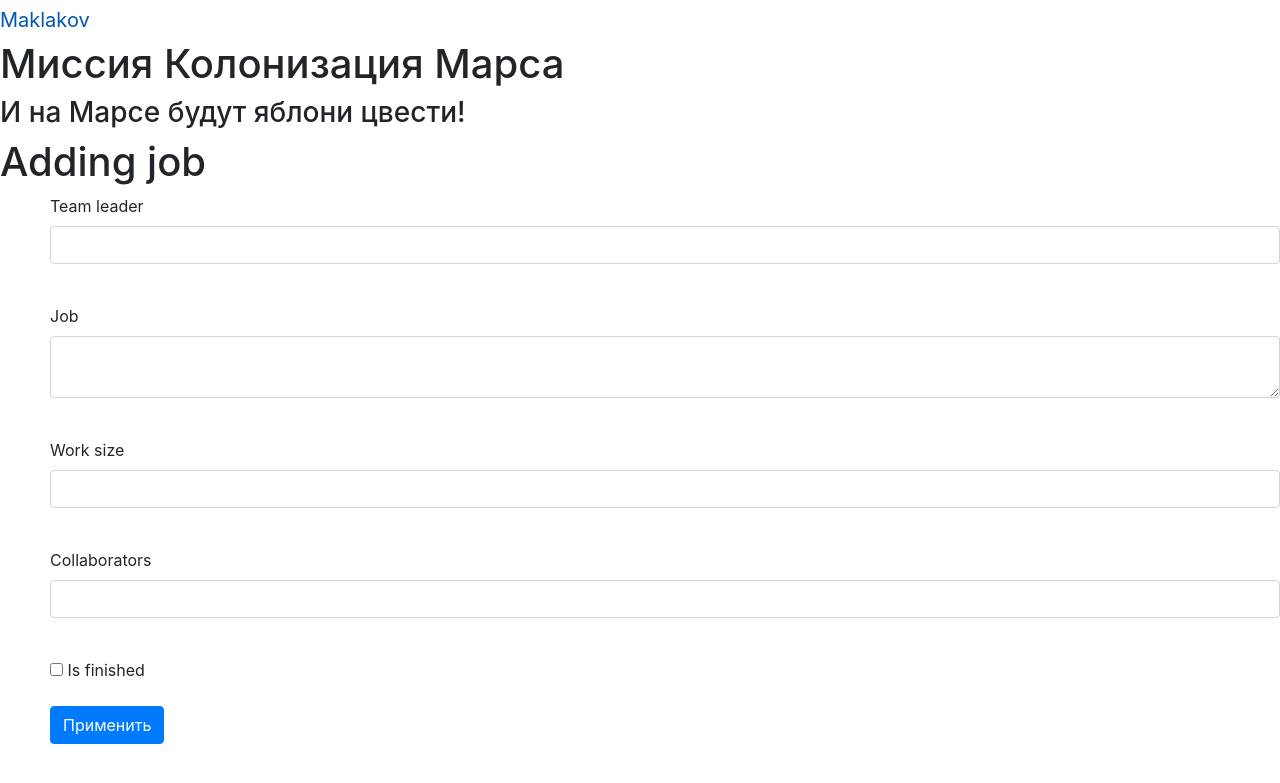
After one commit to MonitorPC/mod_form_avtoriz, a Flask app: page /jobs in a window 1280 px wide. The commit adds this page. Shown: the top 783 px of the page. Run offline with Flask 2, Linux system fonts and the light colour scheme; a user stored in the database is signed in; some libraries are stand-ins or nearby versions.

Commit message:
Add files via upload

```diff
--- a/data/jobs.py
+++ b/data/jobs.py
@@ -1,3 +1,5 @@
+import datetime
+
 import sqlalchemy
 from data.db_session import SqlAlchemyBase
 from sqlalchemy import orm
@@ -13,7 +15,7 @@ class Jobs(SqlAlchemyBase):
     job = sqlalchemy.Column(sqlalchemy.String, nullable=True)
     work_size = sqlalchemy.Column(sqlalchemy.Integer, nullable=True)
     collaborators = sqlalchemy.Column(sqlalchemy.String, nullable=True)
-    start_date = sqlalchemy.Column(sqlalchemy.DateTime)
+    start_date = sqlalchemy.Column(sqlalchemy.DateTime, default=datetime.datetime.now)
     end_date = sqlalchemy.Column(sqlalchemy.DateTime)
     is_finished = sqlalchemy.Column(sqlalchemy.Boolean)
     user = orm.relation('User')
--- a/data/users.py
+++ b/data/users.py
@@ -2,6 +2,7 @@ import datetime
 import sqlalchemy
 from flask_login import UserMixin
 from werkzeug.security import generate_password_hash, check_password_hash
+from sqlalchemy import orm
 
 from data.db_session import SqlAlchemyBase
 
@@ -20,6 +21,8 @@ class User(SqlAlchemyBase, UserMixin):
     email = sqlalchemy.Column(sqlalchemy.String,
                               index=True, unique=True, nullable=True)
 
+    jobs = orm.relation('Jobs')
+
     hashed_password = sqlalchemy.Column(sqlalchemy.String, nullable=True)
     modified_date = sqlalchemy.Column(sqlalchemy.DateTime,
                                       default=datetime.datetime.now)
--- a/main.py
+++ b/main.py
@@ -1,5 +1,7 @@
-from flask import Flask, render_template
-from flask_login import LoginManager, login_user
+from os import abort
+
+from flask import Flask, render_template, request
+from flask_login import LoginManager, login_user, current_user, login_required, logout_user
 
 from flask_wtf import FlaskForm
 from werkzeug.utils import redirect
@@ -36,6 +38,15 @@ class LoginForm(FlaskForm):
     password = PasswordField('Пароль', validators=[DataRequired()])
     remember_me = BooleanField('Запомнить меня')
     submit = SubmitField('Войти')
+
+
+class JobsForm(FlaskForm):
+    team_leader = StringField('Team leader', validators=[DataRequired()])
+    job = TextAreaField("Job", validators=[DataRequired()])
+    work_size = StringField("Work size", validators=[DataRequired()])
+    collaborators = StringField("Collaborators", validators=[DataRequired()])
+    is_finished = BooleanField("Is finished")
+    submit = SubmitField('Применить')
 
 
 def main():
@@ -103,5 +114,81 @@ def login():
     return render_template('login.html', title='Авторизация', form=form)
 
 
+@app.route('/logout')
+@login_required
+def logout():
+    logout_user()
+    return redirect("/")
+
+@app.route('/jobs', methods=['GET', 'POST'])
+@login_required
+def add_jobs():
+    form = JobsForm()
+    if form.validate_on_submit():
+        session = db_session.create_session()
+
+        jobs = Jobs()
+        jobs.team_leader = form.team_leader.data
+        jobs.job = form.job.data
+        jobs.work_size = form.work_size.data
+        jobs.collaborators = form.collaborators.data
+        jobs.is_finished = form.is_finished.data
+
+        current_user.jobs.append(jobs)
+        session.merge(current_user)
+        session.commit()
+        return redirect('/')
+    return render_template('jobs.html', title='Adding job',
+                           form=form)
+
+
+@app.route('/jobs/<int:id>', methods=['GET', 'POST'])
+@login_required
+def edit_jobs(id):
+    form = JobsForm()
+    if request.method == "GET":
+        session = db_session.create_session()
+        jobs = session.query(Jobs).filter(Jobs.id == id,
+                                          Jobs.user == current_user).first()
+        if jobs:
+            form.team_leader.data = jobs.team_leader
+            form.job.data = jobs.job
+            form.work_size.data = jobs.work_size
+            form.collaborators.data = jobs.collaborators
+            form.is_finished.data = jobs.is_finished
+        else:
+            abort(404)
+    if form.validate_on_submit():
+        session = db_session.create_session()
+        jobs = session.query(Jobs).filter(Jobs.id == id,
+                                          Jobs.user == current_user).first()
+        if jobs:
+            jobs.team_leader = form.team_leader.data
+            jobs.job = form.job.data
+            jobs.work_size = form.work_size.data
+            jobs.collaborators = form.collaborators.data
+            jobs.is_finished = form.is_finished.data
+
+            session.commit()
+            return redirect('/')
+        else:
+            abort(404)
+    return render_template('jobs.html', title='Editing job', form=form)
+
+
+@app.route('/jobs_delete/<int:id>', methods=['GET', 'POST'])
+@login_required
+def jobs_delete(id):
+    session = db_session.create_session()
+    jobs = session.query(Jobs).filter(Jobs.id == id,
+                                      Jobs.user == current_user).first()
+    if jobs:
+        session.delete(jobs)
+        session.commit()
+    else:
+        abort(404)
+    return redirect('/')
+
+
 if __name__ == '__main__':
     main()
--- /dev/null
+++ b/templates/jobs.html
@@ -0,0 +1,53 @@
+{% extends "base.html" %}
+
+{% block content %}
+<h1>{{ title }}</h1>
+<form class="login_form" action="" method="post">
+    {{ form.hidden_tag() }}
+    {{ form.csrf_token }}
+    <p>
+        {{ form.team_leader.label }}<br>
+        {{ form.team_leader(class="form-control") }}<br>
+        {% for error in form.team_leader.errors %}
+            <p class="alert alert-danger" role="alert">
+                {{ error }}
+            </p>
+        {% endfor %}
+    </p>
+
+    <p>
+        {{ form.job.label }}<br>
+        {{ form.job(class="form-control") }}<br>
+        {% for error in form.job.errors %}
+            <p content="alert alert-danger" role="alert">
+                {{ error }}
+            </p>
+        {% endfor %}
+    </p>
+
+    <p>
+        {{ form.work_size.label }}<br>
+        {{ form.work_size(class="form-control") }}<br>
+        {% for error in form.work_size.errors %}
+            <p content="alert alert-danger" role="alert">
+                {{ error }}
+            </p>
+        {% endfor %}
+    </p>
+
+    <p>
+        {{ form.collaborators.label }}<br>
+        {{ form.collaborators(class="form-control") }}<br>
+        {% for error in form.collaborators.errors %}
+            <p content="alert alert-danger" role="alert">
+                {{ error }}
+            </p>
+        {% endfor %}
+    </p>
+
+
+    <p>{{ form.is_finished() }} {{ form.is_finished.label }}</p>
+    <p>{{ form.submit(type="submit", class="btn btn-primary") }}</p>
+    {{message}}
+</form>
+{% endblock %}
```
Also changed, not shown: templates/index.html (+10 -1 lines), db/Mars.sqlite.
